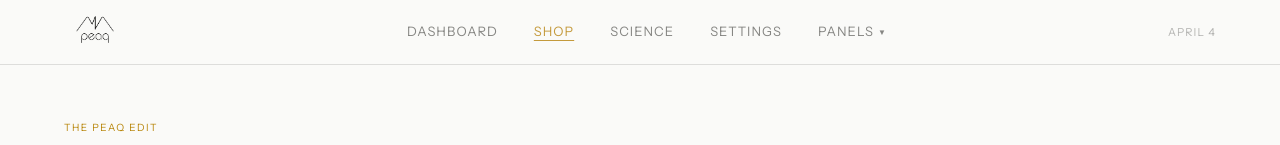
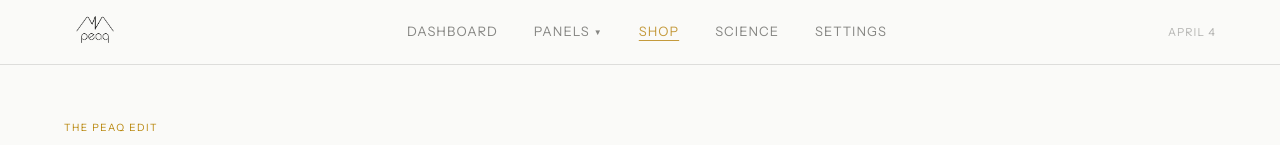
Before and after one commit to drmemes1/peaqhealth, a Next.js app in the folder peaqhealth_1/apps/web/: page /shop in a window 1280 px wide. Shown: the top 145 px of the page. Built offline with nearby package versions, Linux system fonts and the light colour scheme.

Commit message:
fix: move Panels after Dashboard in nav, match landing nav sizing to app nav

```diff
--- a/peaqhealth_1/apps/web/app/components/nav.tsx
+++ b/peaqhealth_1/apps/web/app/components/nav.tsx
@@ -34,6 +34,8 @@ export function Nav({ cartCount = 0, onCartOpen }: NavProps) {
 
   const links = [
     { href: "/dashboard", label: "Dashboard" },
+  ];
+  const linksAfterPanels = [
     { href: "/shop", label: "Shop" },
     { href: "/science", label: "Science" },
     { href: "/settings", label: "Settings" },
@@ -72,7 +74,7 @@ export function Nav({ cartCount = 0, onCartOpen }: NavProps) {
             );
           })}
 
-          {/* Panels dropdown */}
+          {/* Panels dropdown — right after Dashboard */}
           <div ref={panelsRef} style={{ position: "relative" }}>
             <button
               onClick={() => setPanelsOpen(o => !o)}
@@ -147,6 +149,27 @@ export function Nav({ cartCount = 0, onCartOpen }: NavProps) {
               </div>
             )}
           </div>
+
+          {linksAfterPanels.map(({ href, label }) => {
+            const active = pathname.startsWith(href);
+            return (
+              <Link
+                key={href}
+                href={href}
+                className="font-body text-[13px] uppercase tracking-[0.08em] transition-colors"
+                style={{
+                  color: active ? "var(--color-accent-gold, #C49A3C)" : "var(--ink)",
+                  opacity: active ? 1 : 0.5,
+                  textDecoration: active ? "underline" : "none",
+                  textUnderlineOffset: "4px",
+                  textDecorationThickness: "0.5px",
+                  textDecorationColor: active ? "var(--color-accent-gold, #C49A3C)" : undefined,
+                }}
+              >
+                {label}
+              </Link>
+            );
+          })}
         </div>
 
         {/* Right — cart + avatar + date */}
--- a/peaqhealth_1/apps/web/app/page.tsx
+++ b/peaqhealth_1/apps/web/app/page.tsx
@@ -66,7 +66,7 @@ export default function Home() {
             src="/images/peaq_logo_transparent.png"
             alt="Peaq Health"
             style={{
-              height: 32,
+              height: 36,
               width: "auto",
               filter: "brightness(0) invert(1)",
             }}
@@ -84,10 +84,10 @@ export default function Home() {
                 href={link.href}
                 style={{
                   fontFamily: sans,
-                  fontSize: 11,
+                  fontSize: 13,
                   fontWeight: 500,
                   textTransform: "uppercase",
-                  letterSpacing: "0.1em",
+                  letterSpacing: "0.08em",
                   color: "rgba(255,255,255,0.4)",
                   textDecoration: "none",
                 }}
@@ -102,15 +102,15 @@ export default function Home() {
             href="#cta"
             style={{
               fontFamily: sans,
-              fontSize: 11,
+              fontSize: 13,
               fontWeight: 500,
               textTransform: "uppercase",
-              letterSpacing: "0.1em",
+              letterSpacing: "0.08em",
               color: ACCENT,
               textDecoration: "none",
               border: `1px solid ${ACCENT_RAW}`,
               borderRadius: 999,
-              padding: "7px 18px",
+              padding: "8px 20px",
             }}
           >
             Join waitlist &rarr;
```
